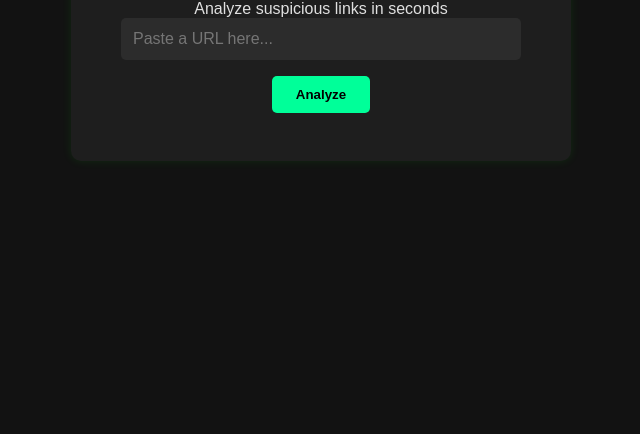
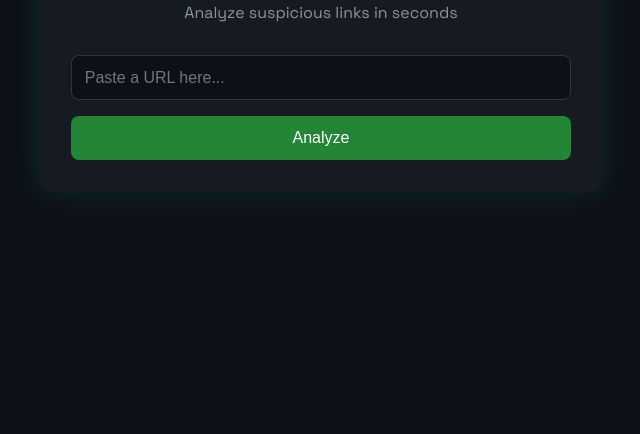
Before and after one commit to ToluCodeGlitch/Phishsleuth, a plain HTML site: page index.html in a window 1280 px wide. Shown: the part 366-800 px from the top of the page, without its empty margins (319-959 px from the left). Drawn offline with Linux system fonts and the light colour scheme.

Commit message:
Update Style.css

```diff
--- a/Style.css
+++ b/Style.css
@@ -1,86 +1,92 @@
-* {
+body {
   margin: 0;
   padding: 0;
-  box-sizing: border-box;
-  font-family: 'Poppins', sans-serif;
-}
-
-body {
-  background-color: #121212;
-  color: #e0e0e0;
-  min-height: 100vh;
+  font-family: 'Space Grotesk', sans-serif;
+  background: #0d1117;
+  color: #f0f6fc;
   display: flex;
+  justify-content: center;
   align-items: center;
-  justify-content: center;
+  height: 100vh;
 }
 
 .container {
   text-align: center;
-  background: #1e1e1e;
-  padding: 3rem 2rem;
-  border-radius: 10px;
-  box-shadow: 0 0 10px rgba(0,255,0,0.1);
+  padding: 2rem;
+  background: #161b22;
+  border-radius: 12px;
+  box-shadow: 0 0 30px rgba(0, 255, 255, 0.1);
   width: 90%;
   max-width: 500px;
 }
 
 h1 {
-  font-size: 2rem;
-  color: #00ff99;
-  margin-bottom: 0.5rem;
+  font-size: 2.5rem;
+  color: #58a6ff;
+  margin-bottom: 0.2rem;
 }
 
-.tagline {
-  margin-bottom: 1.5rem;
-  color: #aaa;
+.subtitle {
+  color: #8b949e;
+  margin-bottom: 2rem;
 }
 
-input {
-  padding: 0.75rem;
-  width: 100%;
-  max-width: 400px;
-  margin-bottom: 1rem;
-  border-radius: 5px;
-  border: none;
-  outline: none;
+form {
+  display: flex;
+  gap: 1rem;
+  flex-direction: column;
+}
+
+input[type="url"] {
+  padding: 0.8rem;
+  border-radius: 8px;
+  border: 1px solid #30363d;
+  background: #0d1117;
+  color: #f0f6fc;
   font-size: 1rem;
-  background-color: #2c2c2c;
-  color: #fff;
 }
 
 button {
-  padding: 0.7rem 1.5rem;
-  background-color: #00ff99;
-  color: #000;
+  padding: 0.8rem;
+  background-color: #238636;
+  color: white;
+  font-size: 1rem;
   border: none;
-  border-radius: 5px;
+  border-radius: 8px;
   cursor: pointer;
-  font-weight: bold;
   transition: background 0.3s;
 }
 
 button:hover {
-  background-color: #00cc7a;
-}
-
-#resultBox {
-  margin-top: 2rem;
-  padding: 1rem;
-  border-radius: 5px;
-  font-size: 1.2rem;
-  transition: all 0.3s;
-}
-
-.safe {
-  background-color: #003300;
-  color: #00ff00;
-}
-
-.phishing {
-  background-color: #330000;
-  color: #ff3333;
+  background-color: #2ea043;
 }
 
 .hidden {
   display: none;
 }
+
+#result {
+  margin-top: 2rem;
+}
+
+#resultText {
+  font-size: 1.1rem;
+  margin-bottom: 1rem;
+}
+
+/* Spinner */
+.loader {
+  margin: 1.5rem auto;
+  border: 4px solid #30363d;
+  border-top: 4px solid #58a6ff;
+  border-radius: 50%;
+  width: 36px;
+  height: 36px;
+  animation: spin 1s linear infinite;
+  display: none;
+}
+
+@keyframes spin {
+  0% { transform: rotate(0deg); }
+  100% { transform: rotate(360deg); }
+}
```
